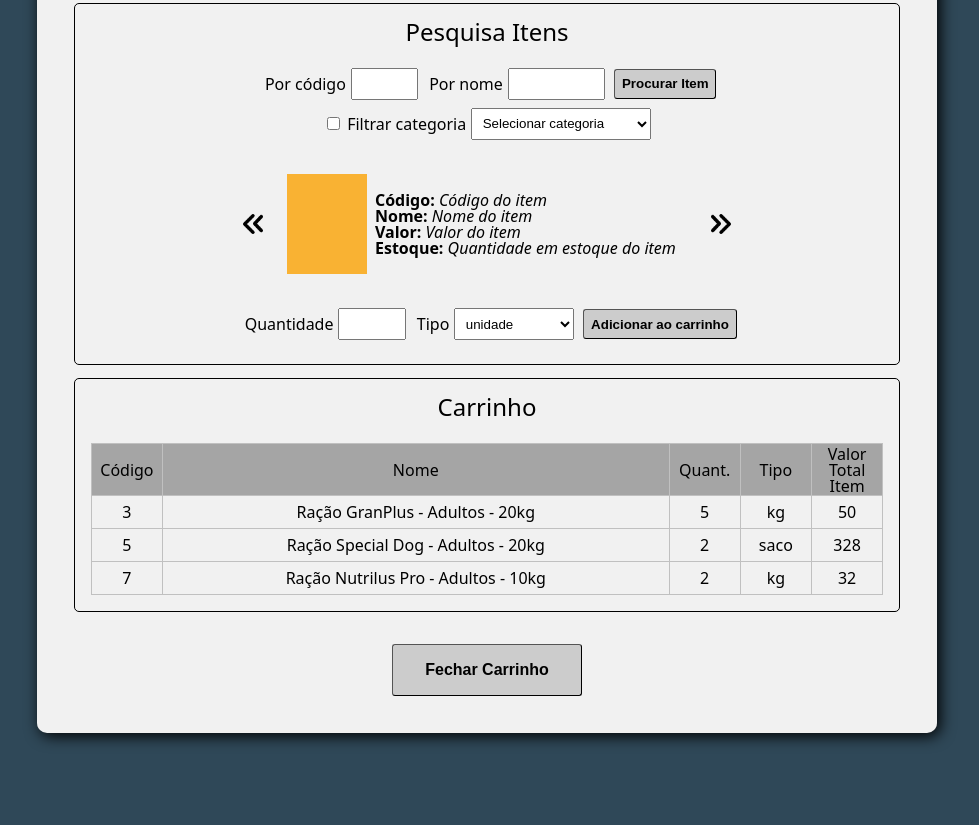
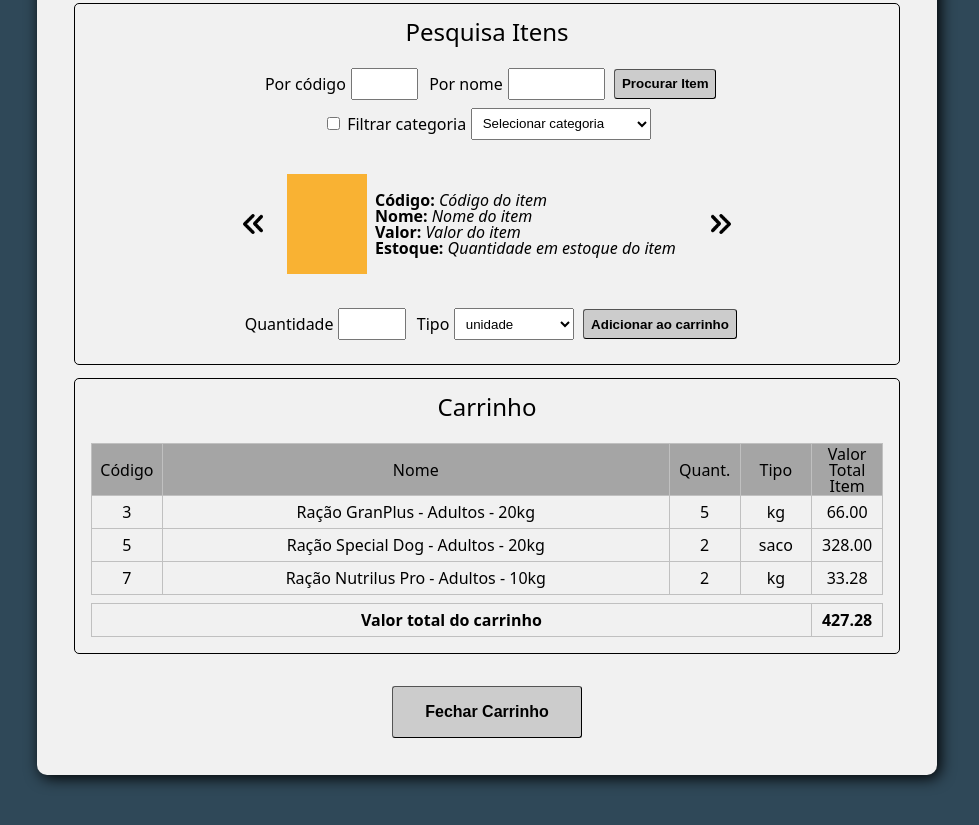
Before and after one commit to Moscarde/GaMus-PetShop, a plain HTML site: page index.html in a window 1280 px wide. Shown: the part 544-1369 px from the top of the page, without its empty margins (153-1132 px from the left). Drawn offline with Linux system fonts and the light colour scheme.

Commit message:
atualizacao valor itens

```diff
--- a/css/print.css
+++ b/css/print.css
@@ -37,3 +37,16 @@ b{
 .th-codigo, .th-quant, .th-tipo, .th-valor{
     width: 9%;
 }
+
+.carrinho-total{
+    margin-top: 0.5em;
+}
+.carrinho-total th{
+    background: none;
+    padding: 0.5em;
+    font-weight: bold;
+}
+
+.th-valor-somado {
+    width: 9%;
+}
--- a/css/style.css
+++ b/css/style.css
@@ -265,10 +265,21 @@ main {
     font-size: 1em;
 
 }
+.carrinho-total{
+    margin-top: 0.5em;
+}
+.carrinho-total th{
+    background: none;
+    padding: 0.5em;
+    font-weight: bold;
+}
 
+.th-valor-somado {
+    width: 9%;
+}
 
 /* estoque */
-.th-codigo, .th-estoque-saco, .th-valor-saco, .th-valor-kg, .th-estoque, .th-valor  {
+.th-codigo, .th-estoque-saco, .th-valor-saco, .th-valor-kg, .th-estoque, .th-valor {
     width: 9%;
 }
 
--- a/index.html
+++ b/index.html
@@ -102,6 +102,15 @@
                             <td>&nbsp;</td>
                         </tr> -->
                     </tbody>
+                </table>
+
+                <table class="tabela-carrinho carrinho-total">
+                    <thead>
+                        <tr>
+                            <th class="th-nome">Valor total do carrinho</th>
+                            <th class="th-valor-somado"></th>
+                        </tr>
+                    </thead>
                 </table>
 
             </section>
--- a/script/banco-de-dados.js
+++ b/script/banco-de-dados.js
@@ -8,13 +8,13 @@ class Item {
 }
 
 class Racao extends Item {
-    constructor(nome, especie, sabor, pesoSaco, valorKg, valorSaco,  estoqueSaco, url) {
+    constructor(nome, especie, sabor, pesoSaco, valorSaco, estoqueSaco, url) {
         super(nome, url)
         this.especie = especie;
         this.sabor = sabor;
         this.pesoSaco = pesoSaco
-        this.valorKg = valorKg;
-        this.valorSaco = valorSaco;
+        this.valorSaco = valorSaco.toFixed(2);
+        this.valorKg = ((this.valorSaco / this.pesoSaco) + (((this.valorSaco / this.pesoSaco) * 30) / 100)).toFixed(2); //calculando o valor do kg do saco + 30 %
         this.estoqueKg = estoqueSaco * pesoSaco;
         this.estoqueSaco = estoqueSaco;
         this.categoria = this.constructor.name
@@ -54,7 +54,7 @@ class Brinquedo extends Item {
     constructor(nome, especie, valor, estoque, url) {
         super(nome, url)
         this.especie = especie;
-        this.valor = valor;
+        this.valor = valor.toFixed(2);
         this.estoque = estoque;
         this.categoria = this.constructor.name
     }
@@ -75,7 +75,7 @@ class Acessorio extends Item {
     constructor(nome, especie, valor, estoque, url) {
         super(nome, url)
         this.especie = especie;
-        this.valor = valor;
+        this.valor = valor.toFixed(2);
         this.estoque = estoque;
         this.categoria = this.constructor.name
     }
@@ -97,17 +97,17 @@ class Acessorio extends Item {
 //          ---Objetos---
 //nome, especie, sabor, pesoSaco, valorkg, valor saco, estoque saco, url img
 //racao cahorros
-const RCNutrilusProAdultos = new Racao("Ração Nutrilus Pro - Adultos - 15kg", "Cachorros", "Frango e Carne", 15, 8, 125, 15, "./img/itens/cachorro-nutrilus-pro-adultos.jpg")
-const RCMagnusAdultos = new Racao("Ração Magnus - Adultos - 25kg", "Cachorros", "Carne", 25, 8, 200, 10, "./img/itens/cachorro-magnus-adultos.jpg")
-const RCGranPlusAdultos = new Racao("Ração GranPlus - Adultos - 20kg", "Cachorros", "Frango", 20, 10, 200, 10, "./img/itens/cachorro-granplus-adultos.jpg")
-const RCGranPlusFilhotes = new Racao("Ração GranPlus - Filhotes - 20kg", "Cachorros", "Carne e Arroz", 20, 10, 213, 10, "./img/itens/cachorro-granplus-filhotes.jpg")
-const RCSpecialDogAdultos = new Racao("Ração Special Dog - Adultos - 20kg", "Cachorros", "Carne", 20, 10, 164, 10, "./img/itens/cachorro-special-dog-adultos.jpg")
+const RCNutrilusProAdultos = new Racao("Ração Nutrilus Pro - Adultos - 15kg", "Cachorros", "Frango e Carne", 15, 125.50, 15, "./img/itens/cachorro-nutrilus-pro-adultos.jpg")
+const RCMagnusAdultos = new Racao("Ração Magnus - Adultos - 25kg", "Cachorros", "Carne", 25, 200, 10, "./img/itens/cachorro-magnus-adultos.jpg")
+const RCGranPlusAdultos = new Racao("Ração GranPlus - Adultos - 20kg", "Cachorros", "Frango", 20, 203, 10, "./img/itens/cachorro-granplus-adultos.jpg")
+const RCGranPlusFilhotes = new Racao("Ração GranPlus - Filhotes - 20kg", "Cachorros", "Carne e Arroz", 20, 213, 10, "./img/itens/cachorro-granplus-filhotes.jpg")
+const RCSpecialDogAdultos = new Racao("Ração Special Dog - Adultos - 20kg", "Cachorros", "Carne", 20, 164, 10, "./img/itens/cachorro-special-dog-adultos.jpg")
 //racao gatos
-const RGNutrilusProAdultosCastrados = new Racao("Ração Nutrilus Pro - Adultos Castrados - 10kg", "Gatos", "Salmão", 10, 16, 138, 20, "./img/itens/gato-nutrilus-pro-adultos-castrados.jpg")
-const RGNutrilusProAdultos = new Racao("Ração Nutrilus Pro - Adultos - 10kg", "Gatos", "Carne", 10, 16, 128, 20, "./img/itens/gato-nutrilus-pro-adultos.jpg")
-const RGPremierPetFilhotes = new Racao("Ração PremierPet Golden - Filhotes - 10kg", "Gatos", "Frango", 10, 16, 142, 20, "./img/itens/gato-premierpet-filhotes.jpg")
-const RGPremierPetAdultosCastrados = new Racao("Ração PremierPet Golden - Adultos Castrados - 10kg", "Gatos", "Carne", 10, 16, 142, 20, "./img/itens/gato-premierpet-adultos-castrados.jpg")
-const RGGranPlusAdultosCastrados = new Racao("Ração GranPlus - Adultos Castrados - 10kg", "Gatos", "Salmão e Arroz", 10, 16, 142, 20, "./img/itens/gato-granplus-adultos-castrados.jpg")
+const RGNutrilusProAdultosCastrados = new Racao("Ração Nutrilus Pro - Adultos Castrados - 10kg", "Gatos", "Salmão", 10, 138, 20, "./img/itens/gato-nutrilus-pro-adultos-castrados.jpg")
+const RGNutrilusProAdultos = new Racao("Ração Nutrilus Pro - Adultos - 10kg", "Gatos", "Carne", 10, 128, 20, "./img/itens/gato-nutrilus-pro-adultos.jpg")
+const RGPremierPetFilhotes = new Racao("Ração PremierPet Golden - Filhotes - 10kg", "Gatos", "Frango", 10, 142, 20, "./img/itens/gato-premierpet-filhotes.jpg")
+const RGPremierPetAdultosCastrados = new Racao("Ração PremierPet Golden - Adultos Castrados - 10kg", "Gatos", "Carne", 10, 160, 20, "./img/itens/gato-premierpet-adultos-castrados.jpg")
+const RGGranPlusAdultosCastrados = new Racao("Ração GranPlus - Adultos Castrados - 10kg", "Gatos", "Salmão e Arroz", 10, 152, 20, "./img/itens/gato-granplus-adultos-castrados.jpg")
 
 //brinquedos
 const BBolinha = new Brinquedo("Bolinha de borracha vermelha", "Cachorros", 5, 20, "./img/itens/brinquedo-bolinha.jpg")
--- a/script/venda.js
+++ b/script/venda.js
@@ -20,6 +20,7 @@ const arrowRight = document.querySelector(".preview-arrow-right")
 const inputQuant = document.getElementById("input-quant")
 const selectTipo = document.getElementById("select-tipo")
 const btnAdicionarItem = document.querySelector(".btn-adicionar-item")
+const valorTotalSomado = document.querySelector(".th-valor-somado")
 
 //Tabela
 const tabelaCarrinho = document.querySelector(".tabela-carrinho-linhas")
@@ -140,10 +141,19 @@ const adicionaLinhaTabela = (novoItem, tipo) => {
         <td>${novoItem.nome}</td>
         <td>${novoItem.quantidadeVenda}</td>
         <td>${tipo}</td>
-        <td class="valor-item">${novoItem.valorVenda}</td>
+        <td class="valor-item">${novoItem.valorVenda.toFixed(2)}</td>
     </tr>
     `
     tabelaCarrinho.innerHTML += estrutura
+
+    //somando valores
+    valorTotalSomado.innerHTML = ""
+    const valorItemLista = document.querySelectorAll(".valor-item")
+    let valorTotalCarrinho = 0
+    valorItemLista.forEach(valor => {
+        valorTotalCarrinho += Number(valor.innerHTML)
+    });
+    valorTotalSomado.innerHTML = valorTotalCarrinho.toFixed(2)
 }
 
 //checa estoque, adiciona o item no array carrinho e chama adicionaLinhaTabela
@@ -152,7 +162,7 @@ const adicionaItemCarrinho = (item, quant, tipo) => {
     itemCarrinho.calculaVenda = item.calculaVenda
 
     if (!item.checaEstoque(quant, tipo)) {
-        console.log('Estoque insuficiente')
+        alert('Estoque insuficiente')
         return
     }
     itemCarrinho.calculaVenda(quant, tipo)
@@ -229,6 +239,14 @@ arrowLeft.onclick = function () {
 btnAdicionarItem.onclick = function () {
     let quantidade = inputQuant.value
     let tipo = selectTipo.value
+    if (itemAtual === '') {
+        alert('Item invalido')
+        return
+    }
+    if (quantidade <= 0) {
+        alert('Quantidade invalida')
+        return
+    }
     adicionaItemCarrinho(itemAtual, quantidade, tipo)
     mostraItemPreview(itemAtual)
 }
```
